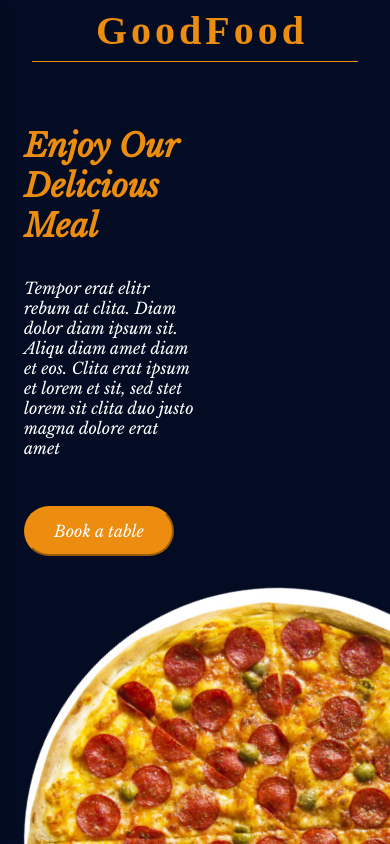
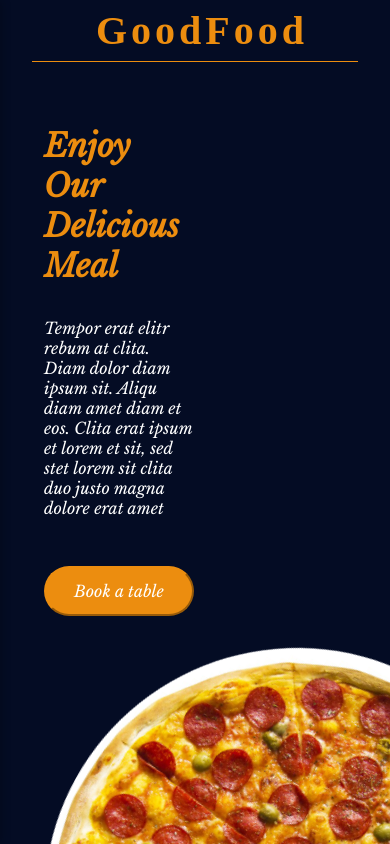
Before and after one commit to AigerimAkmatalieva/care-products-diploma-, a React (Create React App) app: page / in a window 390 px wide. Shown: the top 844 px of the page. Built offline with nearby package versions, Linux system fonts and the light colour scheme; a web font is replaced by a local one.

Commit message:
added adapted style to Header in Header.css

```diff
--- a/src/components/Auth/AuthItem.module.css
+++ b/src/components/Auth/AuthItem.module.css
@@ -1,8 +1,8 @@
 .AuthItem {
-  padding: 70px;
+  padding: 110px;
   display: flex;
   height: 100%;
-  min-height: 400px;
+  min-height: 300px;
   font-family: 'Libre Baskerville', serif;
   display: flex;
   justify-content: center;
--- a/src/components/CartItem/CartItem.module.css
+++ b/src/components/CartItem/CartItem.module.css
@@ -52,3 +52,13 @@
   margin-right: 50px;
   box-shadow: 0px 0px 2px rgb(236, 141, 15), 0px 0px 2px rgb(236, 141, 15);
 }
+
+@media (max-width: 850px) {
+ .image {
+   margin: 0 auto;
+ }
+ .hero {
+  display: flex;
+  flex-direction: column;
+ }
+}
--- a/src/components/Header/Header.css
+++ b/src/components/Header/Header.css
@@ -42,7 +42,7 @@
 }
 @media (max-width: 700px) {
   .Header {
-    max-width: 500px;
-
+    max-width: 600px;
+   margin: 0 20px;
   }
 }
--- a/src/components/Toolbar/Toolbar.module.css
+++ b/src/components/Toolbar/Toolbar.module.css
@@ -22,7 +22,7 @@
   right: 0;
 }
 
-@media (max-width: 850px) {
+@media (max-width: 870px) {
   .Toolbar ul {
     display: none;
   }
```
